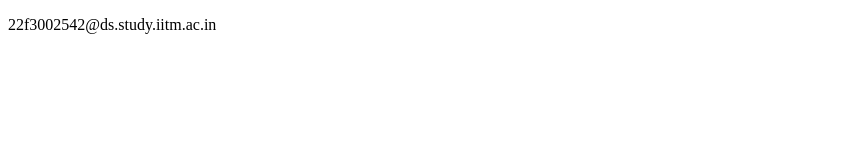
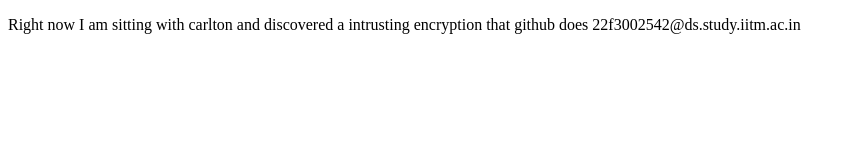
Before and after one commit to Jivraj-18/tds-ga2-githubpages, a plain HTML site: page index.html in a window 1280 px wide. Shown: the whole page, without its empty margins (0-854 px from the left). Drawn offline with Linux system fonts and the light colour scheme.

Commit message:
Update index.html

```diff
--- a/index.html
+++ b/index.html
@@ -7,6 +7,7 @@
 </head>
 <body>
     <p>
+        Right now I am sitting with carlton and discovered a intrusting encryption that github does
         22f3002542@ds.study.iitm.ac.in
     </p>
 </body>
```
